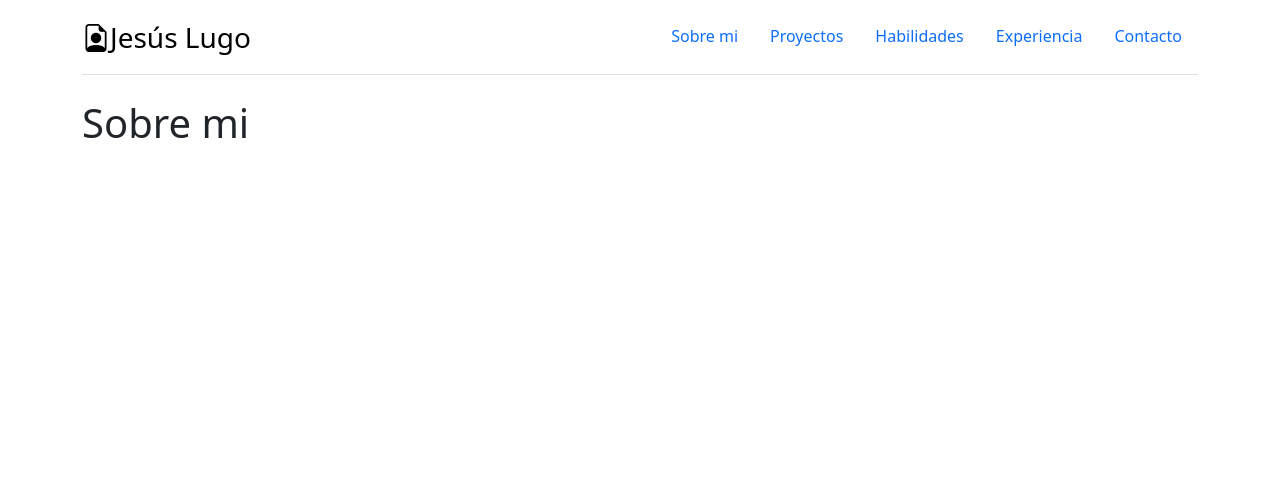
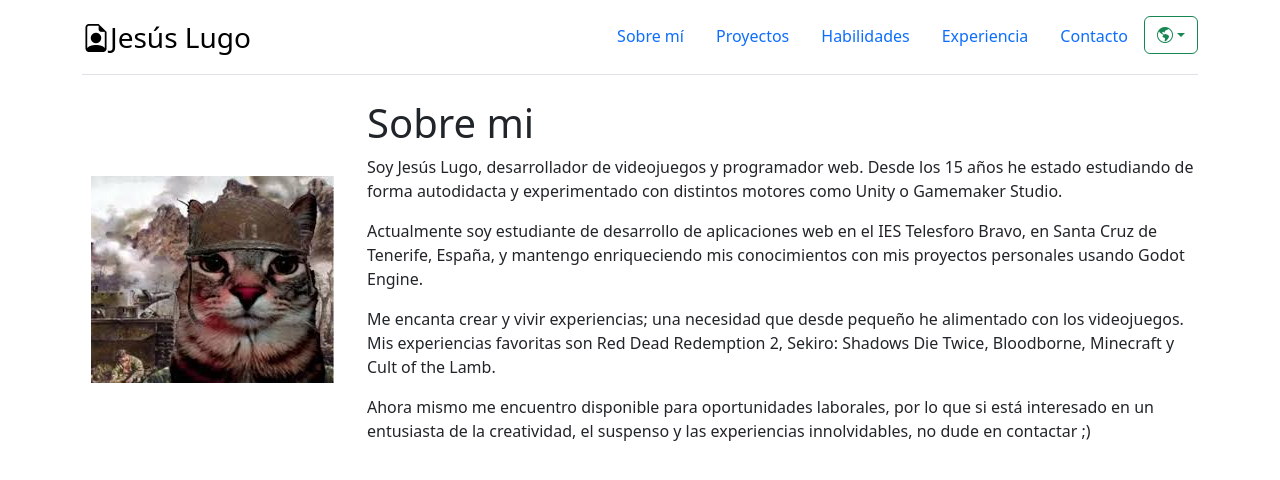
Before and after one commit to dbetancorfp/portfolio, a Vue app: page /about in a window 1280 px wide. Shown: the top 480 px of the page. Built offline with nearby package versions, Linux system fonts and the light colour scheme.

Commit message:
Se terminan apartados 1-5 para la entrega

```diff
--- a/index.html
+++ b/index.html
@@ -4,7 +4,7 @@
     <meta charset="UTF-8" />
     <link rel="icon" type="image/svg+xml" href="/vite.svg" />
     <meta name="viewport" content="width=device-width, initial-scale=1.0" />
-    <title>My Portfolio | Home</title>
+    <title>Jesús Lugo | Mi portafolio</title>
   </head>
   <body>
     <div id="app"></div>
--- a/src/components/About.vue
+++ b/src/components/About.vue
@@ -1,5 +1,22 @@
+<script setup>
+    import { useI18n } from "vue-i18n";
+
+    const { locale, t } = useI18n();
+</script>
+
 <template>
     <section id="about">
-        <h1>Sobre mi</h1>
+        <div class="row">
+            <div class="col-3 d-flex justify-content-center align-items-center rounded-circle">
+                <img src="../assets/img/about-me-image.jpeg" alt="soldier cat">
+            </div>
+            <div class="col">
+                <h1>{{ $t("about-page.title") }}</h1>
+                <p>{{ $t("about-page.p1") }}</p>
+                <p>{{ $t("about-page.p2") }}</p>
+                <p>{{ $t("about-page.p3") }}</p>
+                <p>{{ $t("about-page.p4") }}</p>
+            </div>
+        </div>
     </section>
 </template>
--- a/src/components/Navbar.vue
+++ b/src/components/Navbar.vue
@@ -1,5 +1,11 @@
 <script setup>
+  import { useI18n } from "vue-i18n";
 
+  const { locale, t } = useI18n();
+
+  const changeLanguage = (lang) => {
+  locale.value = lang;
+  };
 </script>
 
 <template>
@@ -9,12 +15,22 @@
       </a>
 
       <ul class="nav nav-pills">
-        <li class="nav-item"><RouterLink to="/about" class="nav-link">Sobre mi</RouterLink></li>
-        <li class="nav-item"><RouterLink to="/projects" class="nav-link">Proyectos</RouterLink></li>
-        <li class="nav-item"><RouterLink to="/skills" class="nav-link">Habilidades</RouterLink></li>
-        <li class="nav-item"><RouterLink to="/experience" class="nav-link">Experiencia</RouterLink></li>
-        <li class="nav-item"><RouterLink to="/contact" class="nav-link">Contacto</RouterLink></li>
+        <li class="nav-item"><RouterLink to="/about" class="nav-link">{{ $t("aboutme") }}</RouterLink></li>
+        <li class="nav-item"><RouterLink to="/projects" class="nav-link">{{ $t("projects") }}</RouterLink></li>
+        <li class="nav-item"><RouterLink to="/skills" class="nav-link">{{ $t("skills") }}</RouterLink></li>
+        <li class="nav-item"><RouterLink to="/experience" class="nav-link">{{ $t("experience") }}</RouterLink></li>
+        <li class="nav-item"><RouterLink to="/contact" class="nav-link">{{ $t("contact") }}</RouterLink></li>
       </ul>
+
+      <div class="dropdown">
+        <button class="btn btn-outline-success dropdown-toggle" type="button" data-bs-toggle="dropdown" aria-expanded="false">
+          <i class="bi bi-globe-americas"></i>
+        </button>
+        <ul class="dropdown-menu">
+          <li><button class="dropdown-item" @click="changeLanguage('en')">English</button></li>
+          <li><button class="dropdown-item" @click="changeLanguage('es')">Español</button></li>
+        </ul>
+      </div>
     </header>
 </template>
 
--- a/src/locales/en.json
+++ b/src/locales/en.json
@@ -3,5 +3,12 @@
     "projects": "Projects",
     "skills": "Skills",
     "experience": "Experience",
-    "contact": "Contact"
+    "contact": "Contact",
+    "about-page": {
+        "title": "About me",
+        "p1": "I'm Jesús Lugo, video game developer and web programmer. Since I was 15 years old I have been studying self-taught and experimenting with different engines such as Unity or Gamemaker Studio.",
+        "p2": "I am currently a student of web application development at the IES Telesforo Bravo, in Santa Cruz de Tenerife, Spain, and I keep enriching my knowledge with my personal projects using Godot Engine.",
+        "p3": "I love creating and living experiences; a need that I have nurtured with video games since I was a child. My favorite experiences are Red Dead Redemption 2, Sekiro: Shadows Die Twice, Bloodborne, Minecraft, and Cult of the Lamb.",
+        "p4": "Right now I am available for job opportunities, so if you are interested in an enthusiast of creativity, suspense and unforgettable experiences, do not hesitate to contact ;)"
+    }
 }
--- a/src/locales/es.json
+++ b/src/locales/es.json
@@ -3,5 +3,12 @@
     "projects": "Proyectos",
     "skills": "Habilidades",
     "experience": "Experiencia",
-    "contact": "Contacto"
+    "contact": "Contacto",
+    "about-page": {
+        "title": "Sobre mi",
+        "p1": "Soy Jesús Lugo, desarrollador de videojuegos y programador web. Desde los 15 años he estado estudiando de forma autodidacta y experimentado con distintos motores como Unity o Gamemaker Studio.",
+        "p2": "Actualmente soy estudiante de desarrollo de aplicaciones web en el IES Telesforo Bravo, en Santa Cruz de Tenerife, España, y mantengo enriqueciendo mis conocimientos con mis proyectos personales usando Godot Engine.",
+        "p3": "Me encanta crear y vivir experiencias; una necesidad que desde pequeño he alimentado con los videojuegos. Mis experiencias favoritas son Red Dead Redemption 2, Sekiro: Shadows Die Twice, Bloodborne, Minecraft y Cult of the Lamb.",
+        "p4": "Ahora mismo me encuentro disponible para oportunidades laborales, por lo que si está interesado en un entusiasta de la creatividad, el suspenso y las experiencias innolvidables, no dude en contactar ;)"
+    }
 }
```
Also changed, not shown: src/assets/img/about-me-image.jpeg (added).
